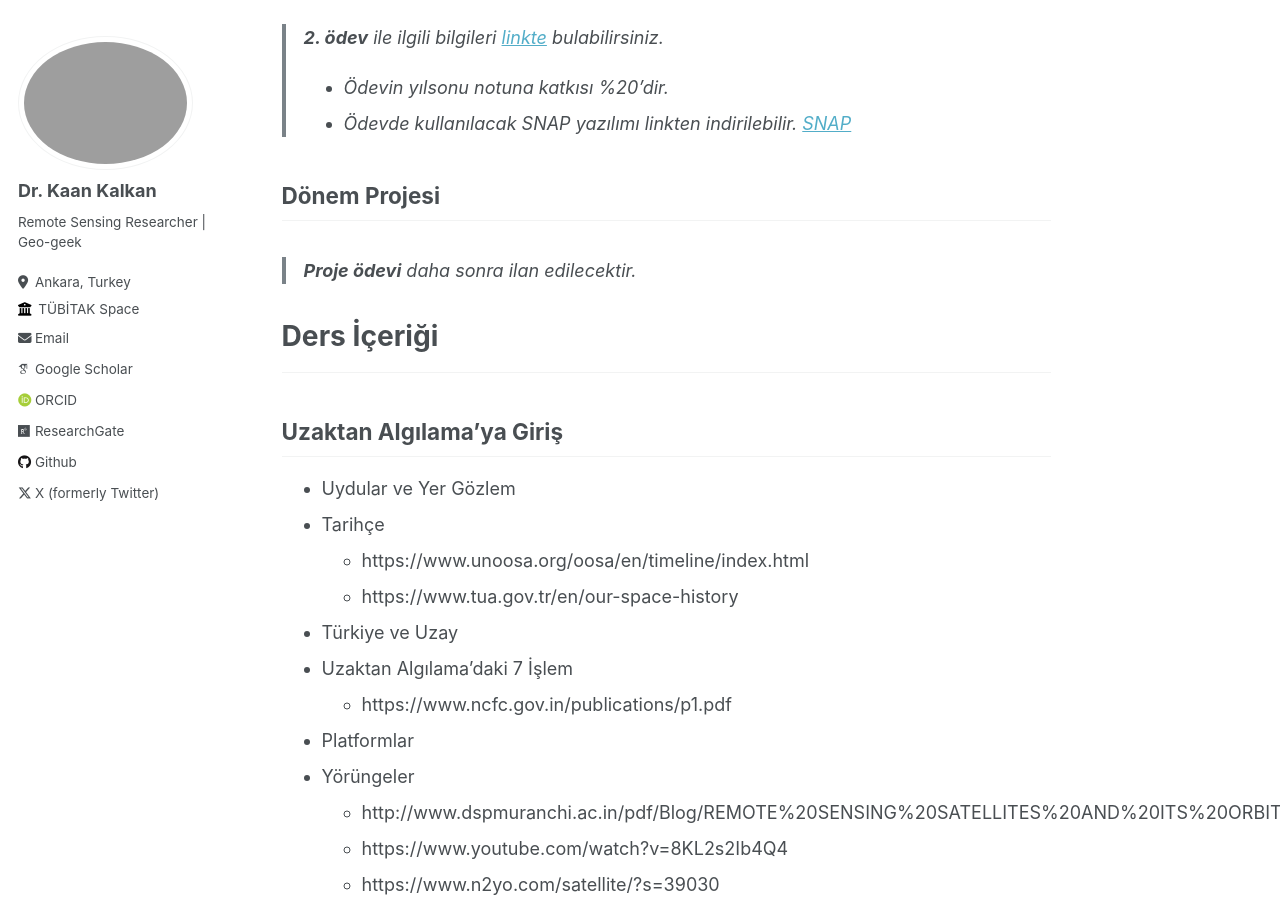
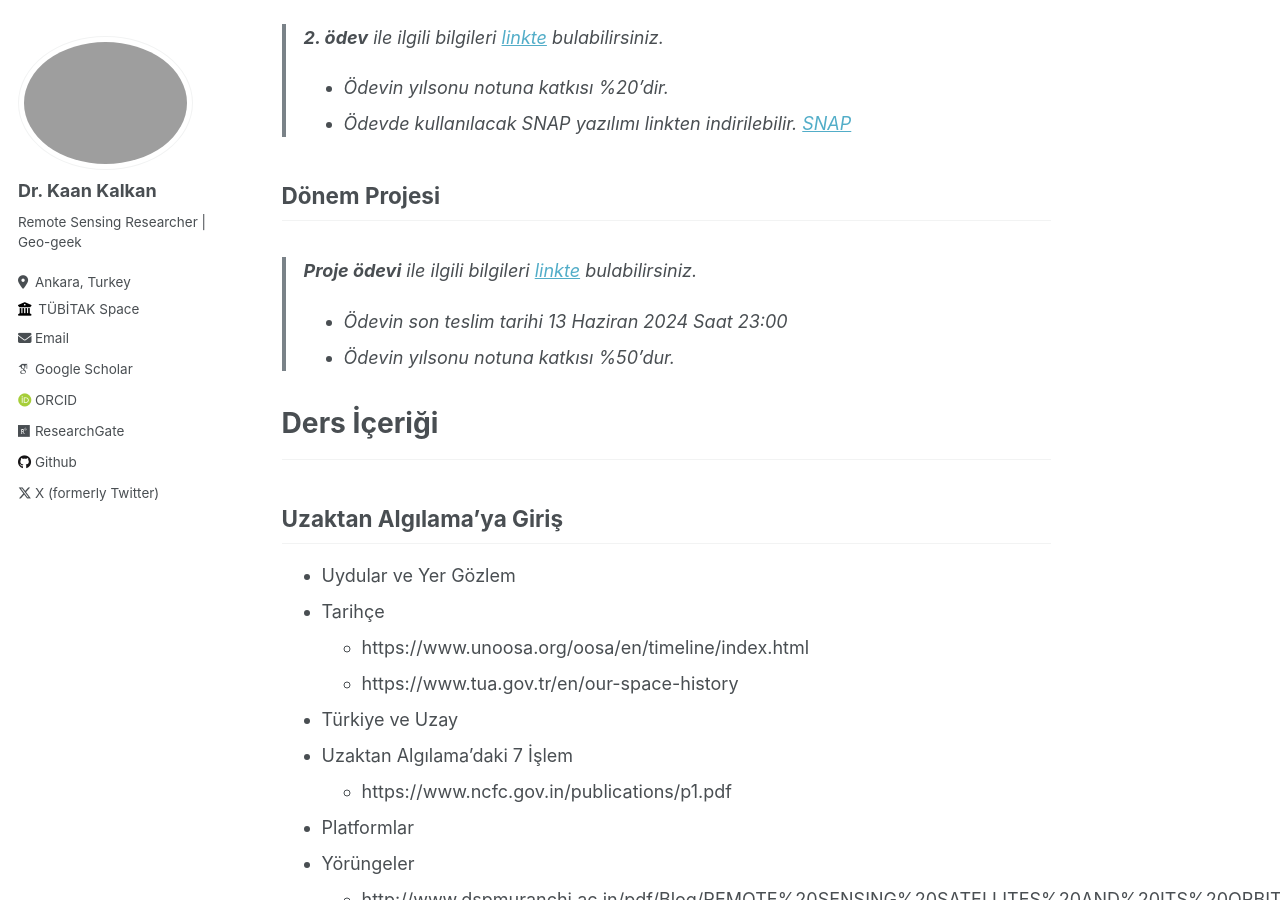
Before and after one commit to kalkan/kalkan.github.io, a Jekyll site: the page built from _teaching/2024-2-etu-ucs635.md, in a window 1280 px wide and 900 px high, scrolled down 1519 px. Built offline with Jekyll 4.4.1, drawn with Linux system fonts in a browser that asks for light colours; some web fonts are replaced.

Commit message:
Update 2024-2-etu-ucs635.md

```diff
--- a/_teaching/2024-2-etu-ucs635.md
+++ b/_teaching/2024-2-etu-ucs635.md
@@ -45,7 +45,9 @@ Eskişehir Teknik Üniversitesi, Yer ve Uzay Bilimleri Enstitüsü, Uzaktan Alg
 
 Dönem Projesi
 ------
-> **Proje ödevi** daha sonra ilan edilecektir.
+> **Proje ödevi** ile ilgili bilgileri [linkte](http://kalkan.github.io/files/ucs635-2024-2/donemProjesi.pdf) bulabilirsiniz.
+* Ödevin son teslim tarihi 13 Haziran 2024 Saat 23:00
+* Ödevin yılsonu notuna katkısı %50'dur.
 
 # Ders İçeriği
 ------
```
